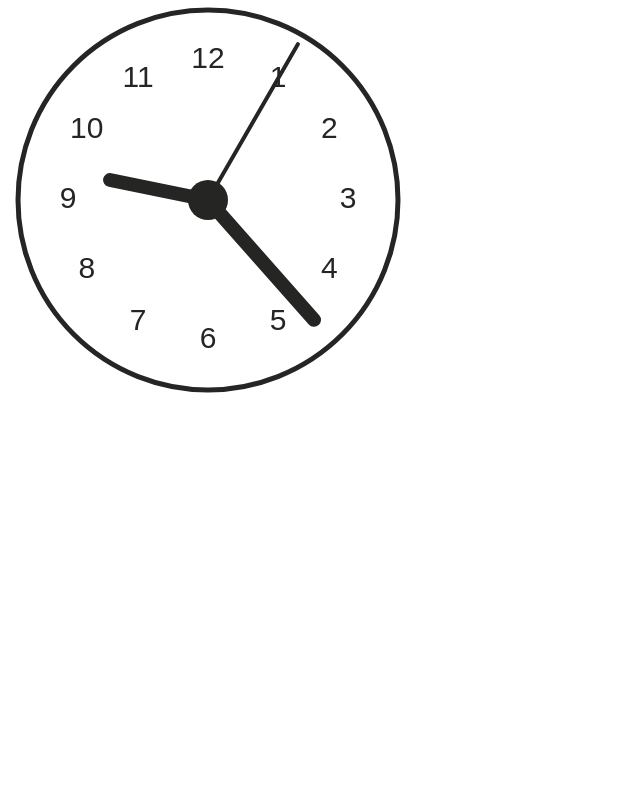
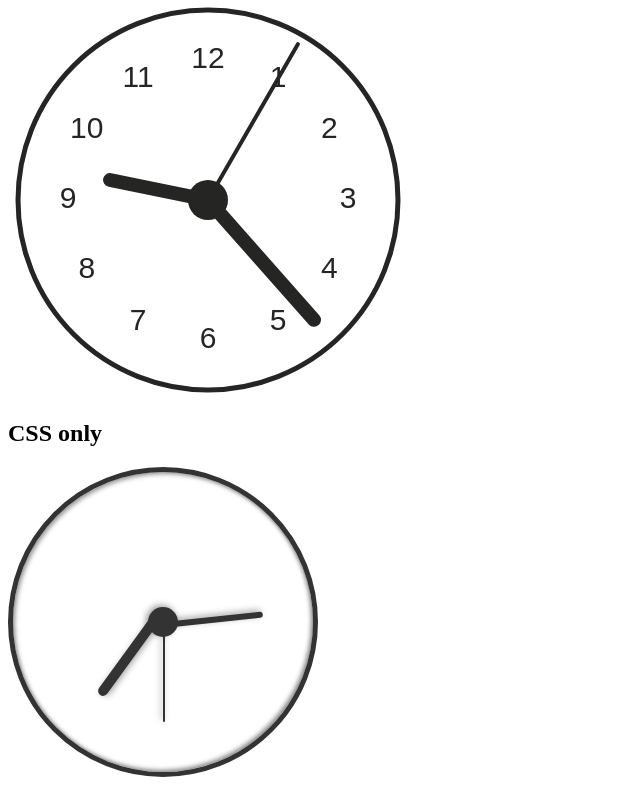
Before and after one commit to dominique-boerner/analogjs, a plain HTML site: page example.html in a window 1280 px wide. Shown: the part 66-851 px from the top of the page, without its empty margins (0-640 px from the left). Before the commit the page ends 800 px from the top, so only its background shows below. Drawn offline with Linux system fonts and the light colour scheme.

Commit message:
first try - analog clock via css

```diff
--- /dev/null
+++ b/analog-css-only.css
@@ -0,0 +1,81 @@
+:root {
+  --clock-width: 300px;
+  --clock-inner-circle: 30px;
+  --clock-color: #333;
+  --clock-hour-thickness: 10px;
+  --clock-minute-thickness: 6px;
+  --clock-second-thickness: 2px;
+  --minute: 59;
+  --second: 60;
+  --hour: 21;
+}
+
+.clock {
+
+  position: relative;
+  width: var(--clock-width);
+  aspect-ratio: 1;
+  border-radius: 50%;
+  border: 5px solid var(--clock-color);
+  box-shadow: -2px -2px 4px rgba(255, 255, 255, 0.5),
+    inset 2px 2px 4px rgba(62, 62, 62, 0.5),
+    inset -2px -2px 4px rgba(45, 36, 36, 0.5),
+    2px 2px 4px rgba(255, 255, 255, 0.3);
+}
+
+.clock::after {
+  position: absolute;
+  content: "";
+  width: var(--clock-inner-circle);
+  height: var(--clock-inner-circle);
+  border-radius: 50%;
+  background: var(--clock-color);
+  box-shadow: -2px -2px 6px #33333370;
+  transform: translateX(calc(var(--clock-width) / 2 - calc(var(--clock-inner-circle) / 2)))
+             translateY(calc(var(--clock-width) / 2 - calc(var(--clock-inner-circle) / 2)));
+}
+
+.clock .seconds {
+  position: absolute;
+  height: calc(100% / 3);
+  width: var(--clock-second-thickness);
+  border-radius: 40px;
+  top: 0;
+  left: 0;
+  background: var(--clock-color);
+  box-shadow: -2px -2px 6px #33333370;
+  transform-origin: top left;
+  transform: translateX(calc(var(--clock-width) / 2))
+             translateY(calc(var(--clock-width) / 2))
+             rotate(calc((360deg / 60) * var(--second)));
+}
+
+.clock .minutes {
+  position: absolute;
+  height: var(--clock-minute-thickness);
+  width: calc(100% / 3);
+  border-radius: 40px;
+  top: 0;
+  left: 0;
+  background: var(--clock-color);
+  box-shadow: -2px -2px 6px #33333370;
+  transform-origin: top left;
+  transform: translateX(calc(var(--clock-width) / 2))
+             translateY(calc(var(--clock-width) / 2))
+             rotate(calc((360deg / 60) * var(--minute)));
+}
+
+.clock .hour {
+  position: absolute;
+  height: var(--clock-hour-thickness);
+  width: calc(100% / 3);
+  border-radius: 40px;
+  top: 0;
+  left: 0;
+  background: var(--clock-color);
+  box-shadow: -2px -2px 6px #33333370;
+  transform-origin: top left;
+  transform: translateX(calc(var(--clock-width) / 2))
+             translateY(calc(var(--clock-width) / 2 - var(--clock-hour-thickness) / 2))
+             rotate(calc((360deg / 60) * var(--hour)));
+}
--- a/example.html
+++ b/example.html
@@ -2,9 +2,16 @@
     <head>
         <script defer src="clock.js"></script>
         <script defer src="index.js"></script>
+        <link rel="stylesheet" href="analog-css-only.css">
     </head>
     <body>
         <h1>AnalogJS Clock</h1>
         <canvas id="analogjs" height="400" width="400"></canvas>
+        <h2>CSS only</h2>
+        <div class="clock">
+            <div class="seconds" seconds="40"></div>
+            <div class="minutes" data-minutes="20"></div>
+            <div class="hour" data-hours="4"></div>
+        </div>
     </body>
 </html>
```
